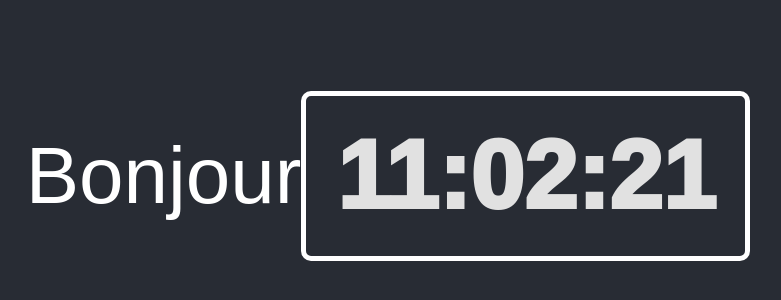
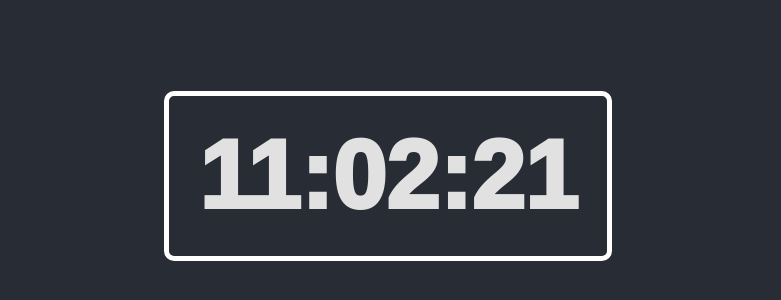
Before and after one commit to Sylvain-13/TestBranch, a plain HTML site: page index.html in a window 1280 px wide. Shown: the part 232-532 px from the top of the page, without its empty margins (252-1033 px from the left). Drawn offline with Linux system fonts and the light colour scheme.

Commit message:
Sans Bonjour

```diff
--- a/index.html
+++ b/index.html
@@ -7,7 +7,6 @@
     <link rel="stylesheet" href="style.css">
 </head>
 <body>
-    Bonjour
     <div id="clock"></div>
     <script>
         function updateClock() {
```
